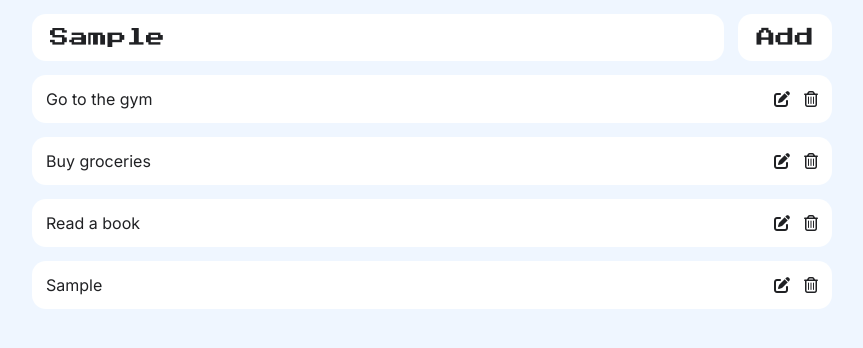
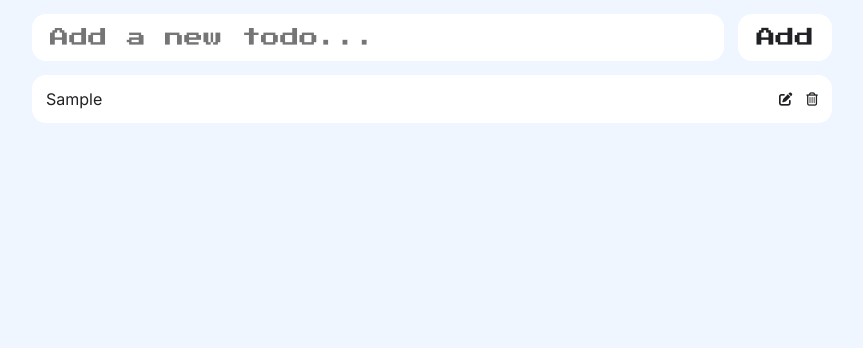
Before and after one commit to inf0saurus/reactjs-todolist, a React (Vite) app: page / in a window 1280 px wide. Both pictures are taken after typing "Sample" into the empty fields and a click on the button "Add". Shown: the top 348 px of the page, without its empty margins (208-1071 px from the left). Built offline with nearby package versions, Linux system fonts and the light colour scheme.

Commit message:
Fully functioning add/edit/delete

```diff
--- a/src/App.jsx
+++ b/src/App.jsx
@@ -3,21 +3,32 @@ import TodoInput from "./components/TodoInput"
 import TodoList from "./components/TodoList"
 
 function App() {
-  const [todos, setTodos] = useState([
-      "Go to the gym",
-      "Buy groceries",
-      "Read a book"
-  ]);
+  const [todos, setTodos] = useState([]);
+  const [todoValue, setTodoValue] = useState('');
+
 
   function handleAddTodos(newTodo) {
     const newTodoList = [...todos, newTodo];
     setTodos(newTodoList);
   }
 
+  function handleDeleteTodo(index) {
+    const newTodoList = todos.filter((todo, todoIndex) => {
+      return todoIndex !== index;
+    })
+    setTodos(newTodoList);
+  }
+
+  function handleEditTodo(index) {
+    const valueToBeEdited = todos[index];
+    setTodoValue(valueToBeEdited);
+    handleDeleteTodo(index);
+  }
+
   return (
     <>
-      <TodoInput handleAddTodos={handleAddTodos}/>
-      <TodoList todos={todos} />
+      <TodoInput todoValue={todoValue} setTodoValue={setTodoValue} handleAddTodos={handleAddTodos}/>
+      <TodoList handleEditTodo={handleEditTodo} handleDeleteTodo={handleDeleteTodo} todos={todos} />
     </>
   )
 }
--- a/src/components/TodoCard.jsx
+++ b/src/components/TodoCard.jsx
@@ -2,13 +2,17 @@ import React from 'react'
 
 //
 export default function TodoCard(props) {
-    const { children } = props;
+    const { children, handleDeleteTodo, index, handleEditTodo } = props;
   return (
     <li className='todoItem'>
         {children}
         <div className='actionsContainer'>
-            <i className="fa-solid fa-pen-to-square"></i>
-            <i className="fa-regular fa-trash-can"></i>
+            <button onClick={() => {
+                handleEditTodo(index);
+            }}><i className="fa-solid fa-pen-to-square"></i></button>
+            <button onClick={() => {
+                handleDeleteTodo(index);
+            }}><i className="fa-regular fa-trash-can"></i></button>
         </div>
     </li>
   )
--- a/src/components/TodoInput.jsx
+++ b/src/components/TodoInput.jsx
@@ -1,8 +1,7 @@
 import { useState } from 'react';
 
 export default function TodoInput(props) {
-  const { handleAddTodos } = props;
-    const [todoValue, setTodoValue] = useState('');
+  const { handleAddTodos, todoValue, setTodoValue } = props;
 
   return (
     <header>
@@ -11,6 +10,7 @@ export default function TodoInput(props) {
         }} placeholder="Add a new todo..." />
         <button onClick={() => {
             handleAddTodos(todoValue);
+            setTodoValue('');
         }}>Add</button>
     </header>
   );
--- a/src/components/TodoList.jsx
+++ b/src/components/TodoList.jsx
@@ -6,7 +6,7 @@ export default function TodoList(props) {
   return (
     <ul className='main'>
         {todos.map((todo, todoIndex) => (
-            <TodoCard key={todoIndex}>
+            <TodoCard {...props} key={todoIndex} index={todoIndex}>
                 <p>{todo}</p>
             </TodoCard>
         ))}
```
